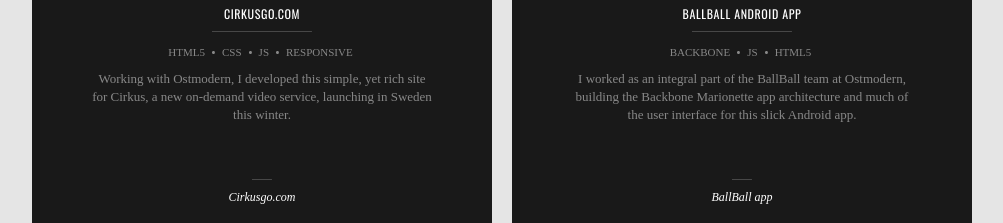
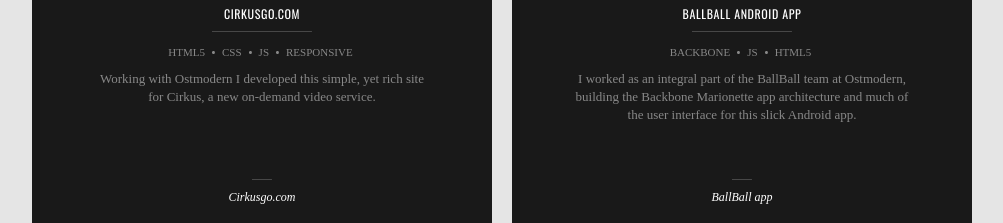
Before and after one commit to dndhm/decoderant, a plain HTML site: page index.html in a window 1280 px wide. Shown: the part 358-581 px from the top of the page, without its empty margins (138-1141 px from the left). Drawn offline with nearby package versions, Linux system fonts and the light colour scheme.

Commit message:
Updated Cirkus copy

```diff
--- a/index.html
+++ b/index.html
@@ -34,7 +34,7 @@
 				<li>JS</li>
 				<li>Responsive</li>
 			</ul>
-			<p>Working with Ostmodern, I developed this simple, yet rich site for Cirkus, a new on-demand video service, launching in Sweden this winter.</p>
+			<p>Working with Ostmodern I developed this simple, yet rich site for Cirkus, a new on-demand video service.</p>
 			<a class="external sitelink" href="http://www.cirkusgo.com">Cirkusgo.com</a>
 			<img src="images/project_cirkus.jpg" width="450" height="215" alt="Cirkus" />
 		</div>
```
